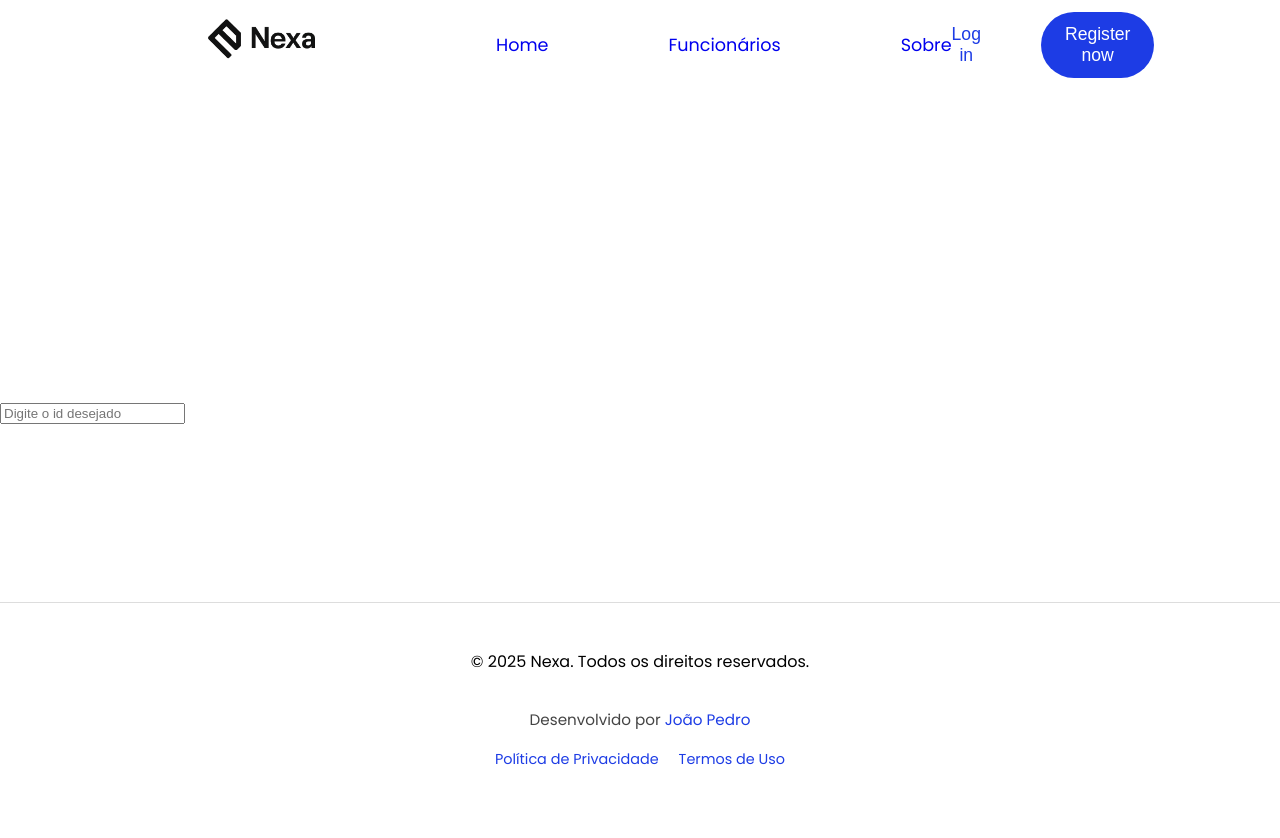
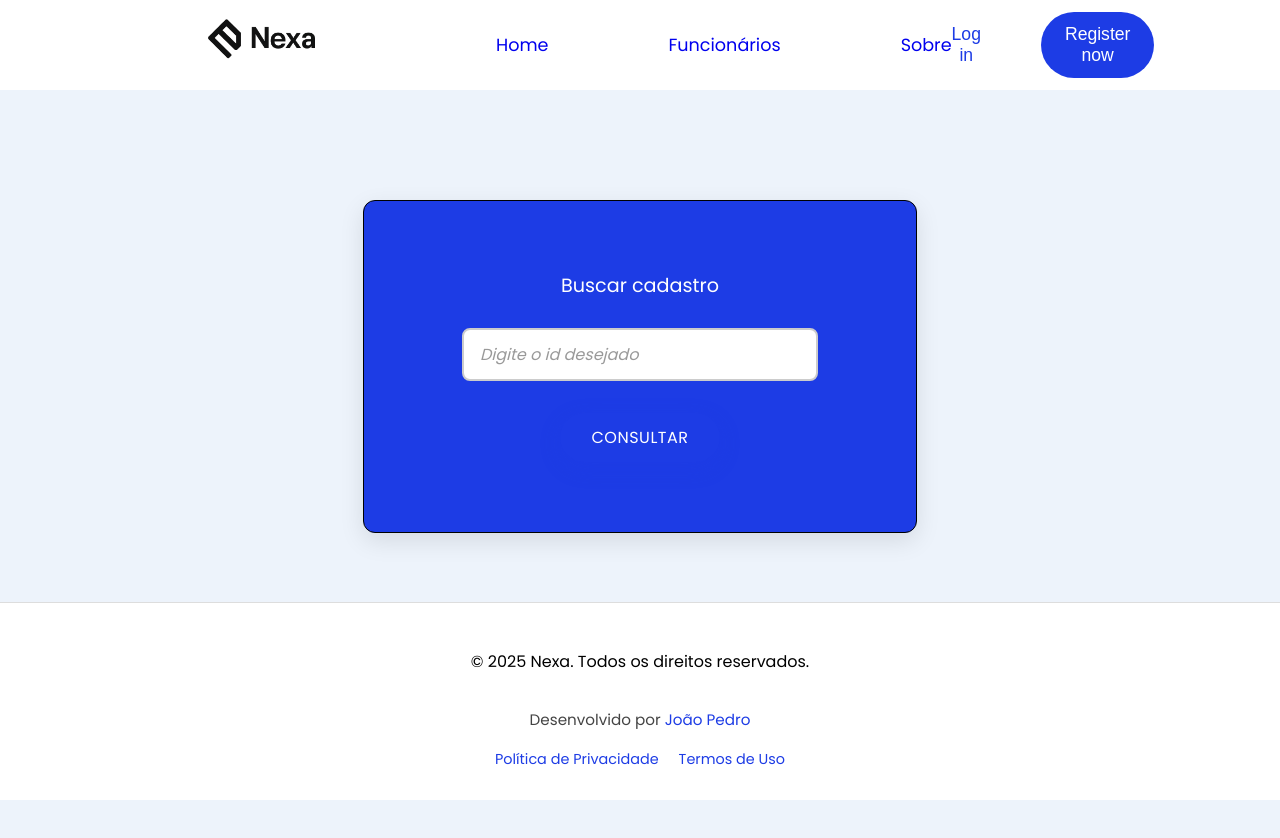
Before and after one commit to joaosehn2406/site-json-reader, a React (Vite) app: page /cadastro in a window 1280 px wide. Shown: the top 838 px of the page. Before the commit the page ends 800 px from the top, so only its background shows below. Built offline with nearby package versions, Linux system fonts and the light colour scheme.

Commit message:
feat: added style to the cadastro component

```diff
--- a/src/pages/Cadastro.css
+++ b/src/pages/Cadastro.css
@@ -0,0 +1,99 @@
+.home-cadastro {
+    display: flex;
+    justify-content: center;
+    align-items: flex-start;
+    min-height: 100vh;
+    background-color: #edf3fb;
+    padding: 200px 20px;
+}
+
+.container-cadastro {
+    display: flex;
+    flex-direction: column;
+    justify-content: center;
+    align-items: center;
+    padding: 70px 100px;
+    border-radius: 12px;
+    border: 1px solid #000000;
+    background-color: #1d3ce5;
+    box-shadow: 0 8px 24px rgba(0, 0, 0, 0.1);
+}
+
+.form-cadastro {
+    display: flex;
+    flex-direction: column;
+    align-items: center;
+    gap: 20px;
+}
+
+/* Label corrigido: agora é apenas um texto limpo */
+.label-nome {
+    font-family: "Poppins", sans-serif;
+    font-size: 1.2rem;
+    font-weight: 500;
+    color: #ffffff;
+    margin-bottom: 8px;
+}
+
+.input-text {
+    width: 100%;
+    max-width: 320px;
+    padding: 12px 16px;
+    font-size: 1rem;
+    font-family: "Poppins", sans-serif;
+    color: #333;
+    background-color: #fff;
+    border: 2px solid #ccc;
+    border-radius: 8px;
+    outline: none;
+    transition: border-color 0.3s, box-shadow 0.3s;
+}
+
+.input-text:focus {
+    border-color: #1d3ce5;
+    box-shadow: 0 0 0 3px rgba(29, 60, 229, 0.15);
+}
+
+.input-text::placeholder {
+    color: #999;
+    font-style: italic;
+}
+
+.btn-consultar {
+    margin-top: 12px;
+    padding: 12px 32px;
+    background-color: #1d3ce5;
+    color: #fff;
+    font-size: 1rem;
+    font-weight: 500;
+    font-family: "Poppins", sans-serif;
+    border: none;
+    border-radius: 999px;
+    cursor: pointer;
+    transition: all 0.3s ease;
+    box-shadow: 0 6px 20px rgba(29, 60, 229, 0.3);
+    text-transform: uppercase;
+    letter-spacing: 0.5px;
+}
+
+.btn-consultar:hover {
+    background-color: #007ff3;
+    transform: translateY(-2px);
+    box-shadow: 0 8px 24px rgba(0, 127, 243, 0.4);
+}
+
+.btn-consultar:active {
+    transform: scale(0.98);
+    box-shadow: 0 4px 12px rgba(0, 127, 243, 0.3);
+}
+
+@media (max-width: 600px) {
+    .container-cadastro {
+        padding: 40px 20px;
+        width: 100%;
+    }
+
+    .input-text {
+        max-width: 100%;
+    }
+}
--- a/src/pages/Cadastro.jsx
+++ b/src/pages/Cadastro.jsx
@@ -1,15 +1,24 @@
-import './Cadastro.css'
+import './Cadastro.css';
 
 function Cadastro() {
     return (
-        <main className="home-cadastro" style={{ paddingTop: '400px' }}>
+        <main className="home-cadastro">
             <div className="container-cadastro">
+                <form className="form-cadastro" onSubmit={(e) => e.preventDefault()}>
+                    <label className="label-nome" htmlFor="input-id">
+                        Buscar cadastro
+                    </label>
                     <input
+                        className="input-text"
                         type="text"
                         name="input-id"
                         id="input-id"
                         placeholder="Digite o id desejado"
                     />
+                    <button type="submit" className="btn-consultar">
+                        Consultar
+                    </button>
+                </form>
             </div>
         </main>
     );
```
Lines whose indentation alone changed are shown as unchanged.
